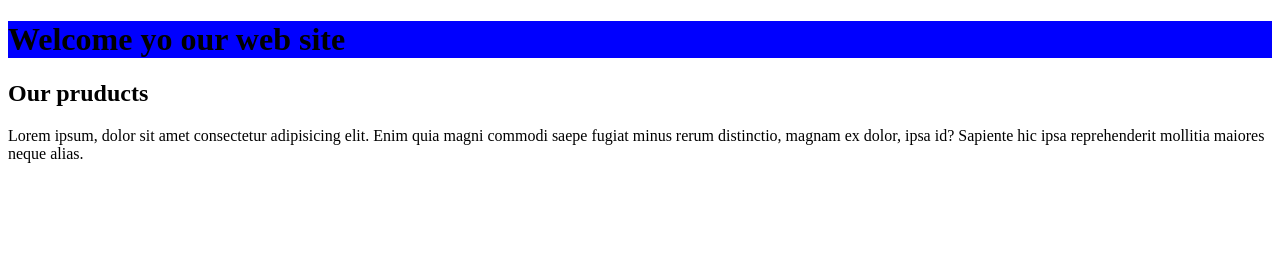
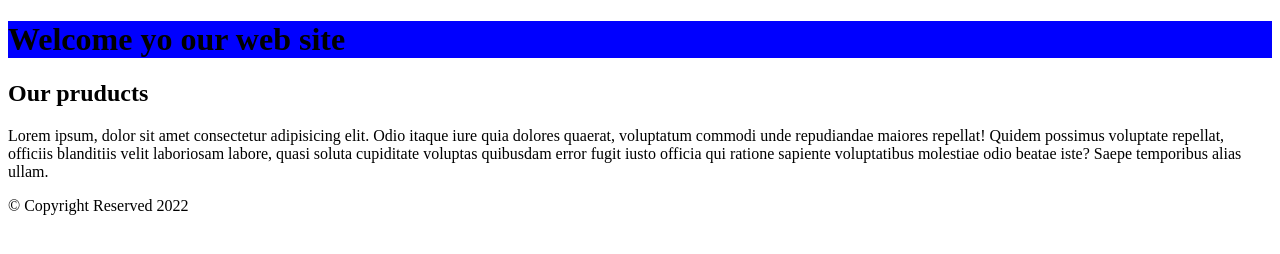
Before and after one commit to akramegamberdiyev/onlinestore1, a plain HTML site: page index.html in a window 1280 px wide. Drawn offline with Linux system fonts and the light colour scheme.

Commit message:
added footer in index.html

```diff
--- a/index.html
+++ b/index.html
@@ -14,9 +14,13 @@
     <main>
         <div class="container">
             <h2>Our pruducts</h2>
-            <p>Lorem ipsum, dolor sit amet consectetur adipisicing elit. Enim quia magni commodi saepe fugiat minus rerum distinctio, magnam ex dolor, ipsa id? Sapiente hic ipsa reprehenderit mollitia maiores neque alias.</p>
+            <p>Lorem ipsum, dolor sit amet consectetur adipisicing elit. Odio itaque iure quia dolores quaerat, voluptatum commodi unde repudiandae maiores repellat! Quidem possimus voluptate repellat, officiis blanditiis velit laboriosam labore, quasi soluta cupiditate voluptas quibusdam error fugit iusto officia qui ratione sapiente voluptatibus molestiae odio beatae iste? Saepe temporibus alias ullam.</p>
         </div>
     </main>
 
+    <footer>
+        <p> &copy; Copyright Reserved 2022</p>
+    </footer>
+
 </body>
 </html>
```
